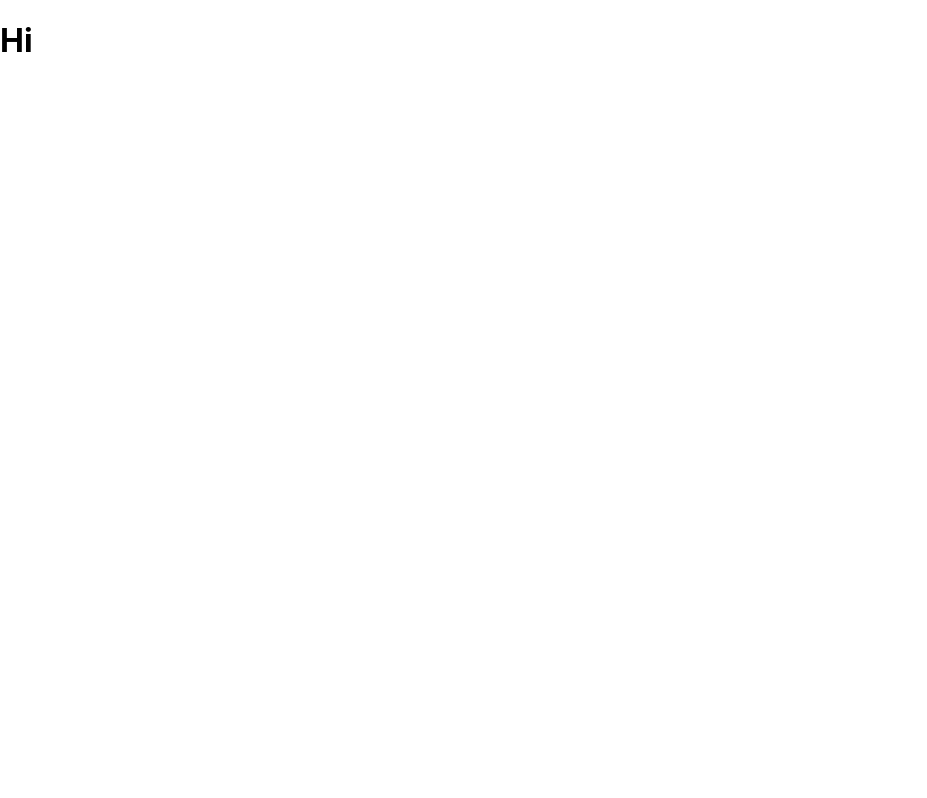
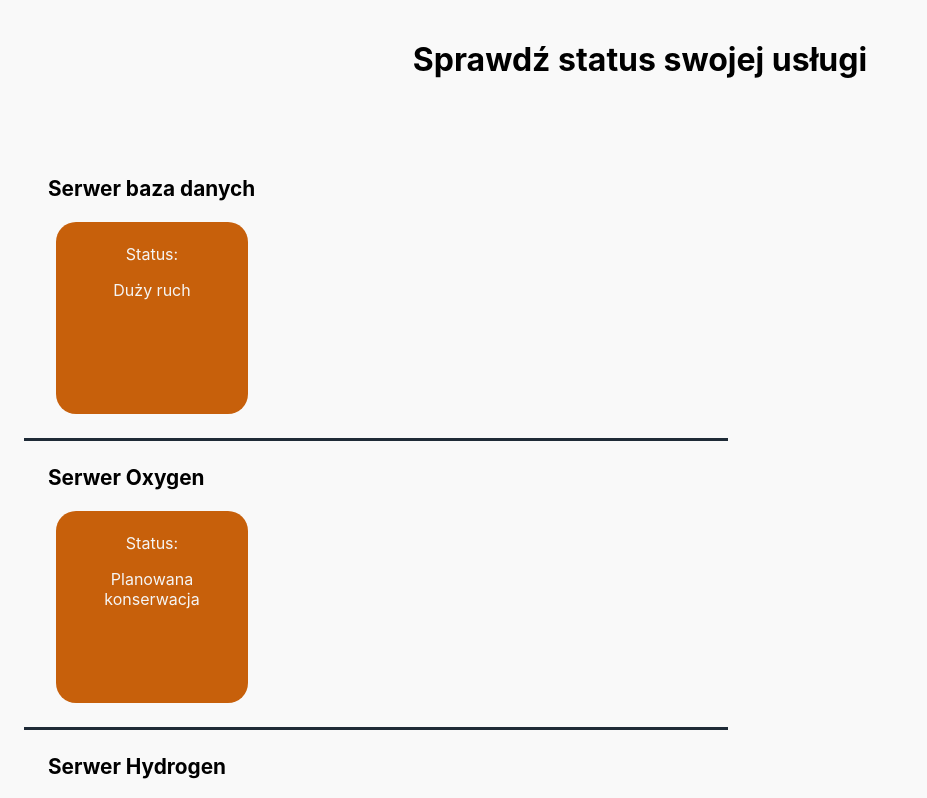
Before and after one commit to pinkjagnie/support-page-bb, a React (Create React App) app: page / in a window 1280 px wide. Shown: the top 798 px of the page, without its empty margins (0-927 px from the left). Built offline with nearby package versions, Linux system fonts and the light colour scheme.

Commit message:
Added list of services

```diff
--- a/src/App.js
+++ b/src/App.js
@@ -1,8 +1,12 @@
+import Header from "./components/Header";
+import Main from "./components/Main";
+
 function App() {
   return (
-    <div className="App">
-      <h1>Hi</h1>
-    </div>
+    <>
+      <Header />
+      <Main />
+    </>
   );
 }
 
--- /dev/null
+++ b/src/components/Header.js
@@ -0,0 +1,13 @@
+import React from "react";
+
+import styles from "./header.module.css";
+
+const Header = () => {
+	return(
+		<div className={styles.headerSection}>
+			<h1>Sprawdź status swojej usługi</h1>
+		</div>
+	)
+};
+
+export default Header;
--- /dev/null
+++ b/src/components/Main.js
@@ -0,0 +1,95 @@
+import React from "react";
+
+import styles from "./main.module.css";
+
+const Main = () => {
+  return(
+    <div className={styles.mainSection}>
+
+      <div className={styles.serviceBox}>
+        <p className={styles.serviceTitle}>Serwer baza danych</p>
+        <div className={styles.serviceStatusOr}>
+          <div className={styles.serviceStatusText}>
+            <p>Status:</p>
+            <p>Duży ruch</p>
+          </div>
+        </div>
+      </div>
+
+      <div className={styles.line}></div>
+
+      <div className={styles.serviceBox}>
+        <p className={styles.serviceTitle}>Serwer Oxygen</p>
+        <div className={styles.serviceStatusOr}>
+          <div className={styles.serviceStatusText}>
+            <p>Status:</p>
+            <p>Planowana konserwacja</p>
+          </div>
+        </div>
+      </div>
+
+      <div className={styles.line}></div>
+
+      <div className={styles.serviceBox}>
+        <p className={styles.serviceTitle}>Serwer Hydrogen</p>
+        <div className={styles.serviceStatusOK}>
+          <div className={styles.serviceStatusText}>
+            <p>Status:</p>
+            <p>OK</p>
+          </div>
+        </div>
+      </div>
+
+      <div className={styles.line}></div>
+
+      <div className={styles.serviceBox}>
+        <p className={styles.serviceTitle}>Serwer Backup</p>
+        <div className={styles.serviceStatusRest}>
+          <div className={styles.serviceStatusText}>
+            <p>Status:</p>
+            <p>Konserwacja</p>
+          </div>
+        </div>
+      </div>
+
+      <div className={styles.line}></div>
+
+      <div className={styles.serviceBox}>
+        <p className={styles.serviceTitle}>Serwer CCTV</p>
+        <div className={styles.serviceStatusBad}>
+          <div className={styles.serviceStatusText}>
+            <p>Status:</p>
+            <p>Awaria</p>
+          </div>
+        </div>
+      </div>
+
+      <div className={styles.line}></div>
+
+      <div className={styles.serviceBox}>
+        <p className={styles.serviceTitle}>Usługi Klient Biznesowy</p>
+        <div className={styles.serviceStatusOK}>
+          <div className={styles.serviceStatusText}>
+            <p>Status:</p>
+            <p>OK</p>
+          </div>
+        </div>
+      </div>
+
+      <div className={styles.line}></div>
+
+      <div className={styles.serviceBox}>
+        <p className={styles.serviceTitle}>Usługi Klient Indywidualny</p>
+        <div className={styles.serviceStatusOK}>
+          <div className={styles.serviceStatusText}>
+            <p>Status:</p>
+            <p>OK</p>
+          </div>
+        </div>
+      </div>
+
+    </div>
+  )
+};
+
+export default Main;
--- /dev/null
+++ b/src/components/header.module.css
@@ -0,0 +1,10 @@
+.headerSection {
+  height: 15vh;
+  background-color: #f9f9f9;
+  text-align: center;
+}
+
+.headerSection h1 {
+  margin: 0 auto;
+  line-height: 15vh;
+}
--- /dev/null
+++ b/src/components/main.module.css
@@ -0,0 +1,59 @@
+.mainSection {
+  width: 60 vw;
+  padding-top: 2rem;
+  padding-left: 1.5rem;
+  background-color: #f9f9f9;
+}
+
+.serviceBox {
+  padding: 1.5rem;
+}
+
+.serviceTitle {
+  margin-top: 0;
+  font-size: 1.3rem;
+  font-weight: bold;
+}
+
+.serviceBox .serviceStatus,
+.serviceBox .serviceStatusOK,
+.serviceBox .serviceStatusBad,
+.serviceBox .serviceStatusOr,
+.serviceBox .serviceStatusRest {
+  margin-left: 0.5rem;
+  width: 15vw;
+  height: 15vw;
+  border-radius: 20px;
+}
+
+.serviceBox .serviceStatusOK {
+  background-color: #055a32;
+}
+
+.serviceBox .serviceStatusBad {
+  background-color: #913225;
+}
+
+.serviceBox .serviceStatusOr {
+  background-color: rgb(199, 96, 11);
+}
+
+.serviceBox .serviceStatusRest {
+  background-color: rgb(65, 65, 65);
+}
+
+.serviceBox .serviceStatus .serviceStatusText,
+.serviceBox .serviceStatusOK .serviceStatusText,
+.serviceBox .serviceStatusBad .serviceStatusText,
+.serviceBox .serviceStatusOr .serviceStatusText,
+.serviceBox .serviceStatusRest .serviceStatusText {
+  padding: 0.4rem;
+  text-align: center;
+  color: whitesmoke
+}
+
+.line {
+  height: 0.2rem;
+  width: 55vw;
+  background-color: #1f2b37
+}
```
